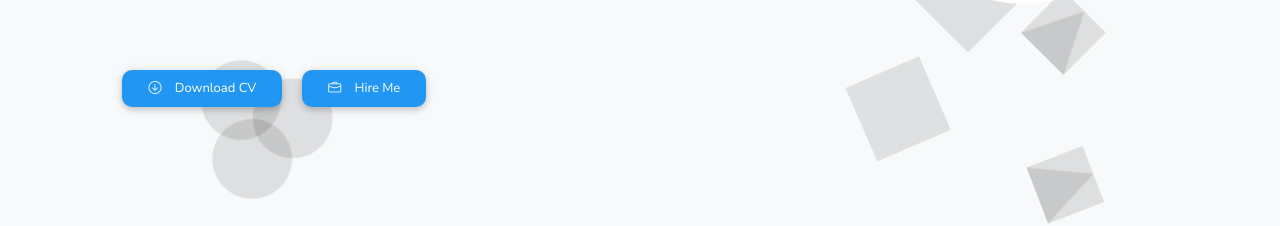
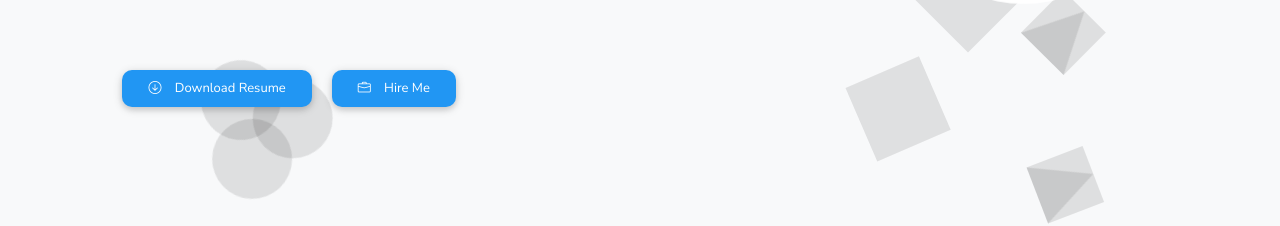
Before and after one commit to swadeshChhetri/MyPortfolio, a React (Vite) app: page / in a window 1280 px wide. Shown: the part 404-630 px from the top of the page. Built offline with nearby package versions, Linux system fonts and the light colour scheme.

Commit message:
update the resume file

```diff
--- a/src/components/home/homeSection.jsx
+++ b/src/components/home/homeSection.jsx
@@ -58,11 +58,11 @@ const HomeSection = () => {
               </a>
             </div>
             <a
-              href="https://drive.google.com/file/d/1xZXaREMOSTXD5Epqx6D7BIzSJYF8HuoA/view?usp=sharing"
+              href="https://drive.google.com/file/d/1Sxl-jrW4ta5GlUrJGEsguTr3Tq3HVhga/view?usp=sharing"
               download
               className="btnn"
             >
-              <i className="bi bi-arrow-down-circle"></i> Download CV
+              <i className="bi bi-arrow-down-circle"></i> Download Resume
             </a>
             <Link to="contact" className="btnn" offset={-30} duration={1500}>
               <i className="bi bi-briefcase"></i> Hire Me
```
